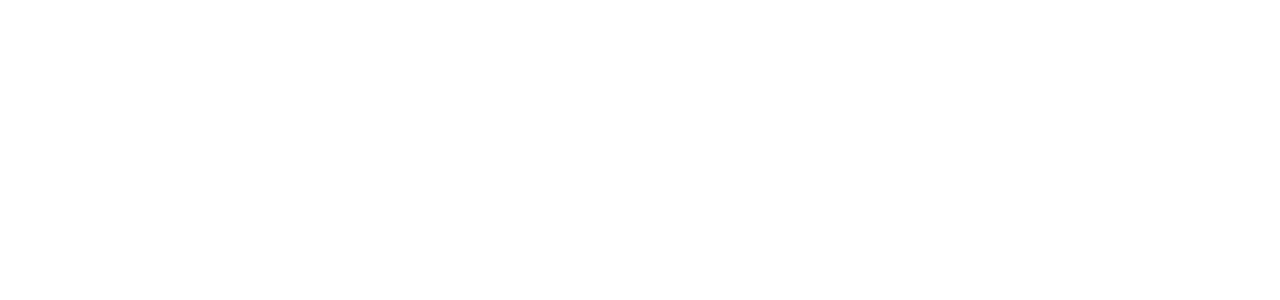
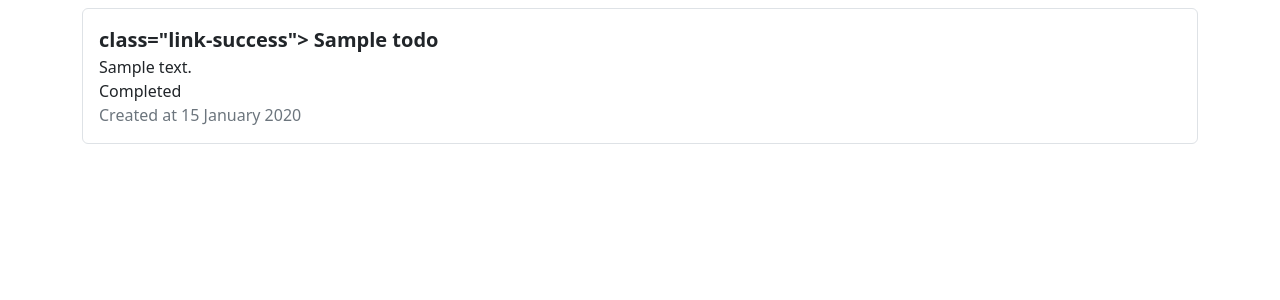
Before and after one commit to Hikkoboshi/todo-actions, a Django app: page /1 in a window 1280 px wide. Before the commit the part shown is empty. Shown: the top 300 px of the page. Run offline with Django 4.2, Linux system fonts and the light colour scheme; tables that the repository leaves empty hold one stand-in row (values such as "Sample post").

Commit message:
Change todo_detail.html

```diff
--- a/templates/todo/todo_detail.html
+++ b/templates/todo/todo_detail.html
@@ -1,10 +1,30 @@
-<!DOCTYPE html>
-<html lang="en">
-<head>
-    <meta charset="UTF-8">
-    <title>Title</title>
-</head>
-<body>
+{% extends 'base.html' %}
 
-</body>
-</html>
+{% block title %}Todo list{% endblock %}
+
+{% block content %}
+
+    {% if todo %}
+
+            <div class="border rounded p-3 my-2">
+
+                <div class="fs-5 fw-semibold">
+                       class="link-{% if todo.is_completed %}success{% else %}dark{% endif %}">
+                        {{ todo.name }}
+                </div>
+                <div>{{ todo.description }}</div>
+                <div>
+                    {% if todo.is_completed %}
+                        Completed
+                    {% else %}
+                        Complete before {{ todo.complete_before|date:'j E Y, H:i' }}
+                    {% endif %}
+                </div>
+                <div class="text-secondary">Created at {{ todo.created_at|date:'j E Y' }}</div>
+
+            </div>
+    {% else %}
+        <div class="fs-5 fw-semibold">Oh no! There's no Todo or smth went wrong...</div>
+    {% endif %}
+
+{% endblock %}
```
